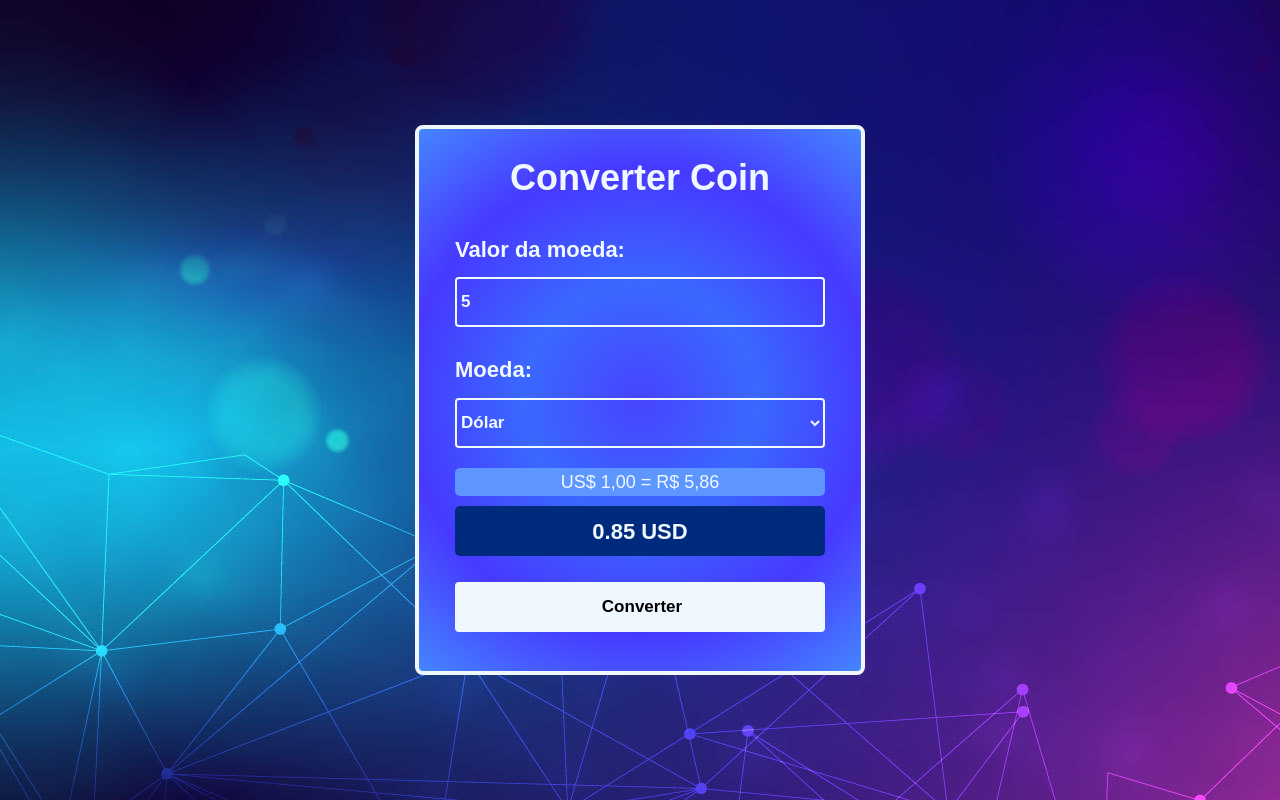
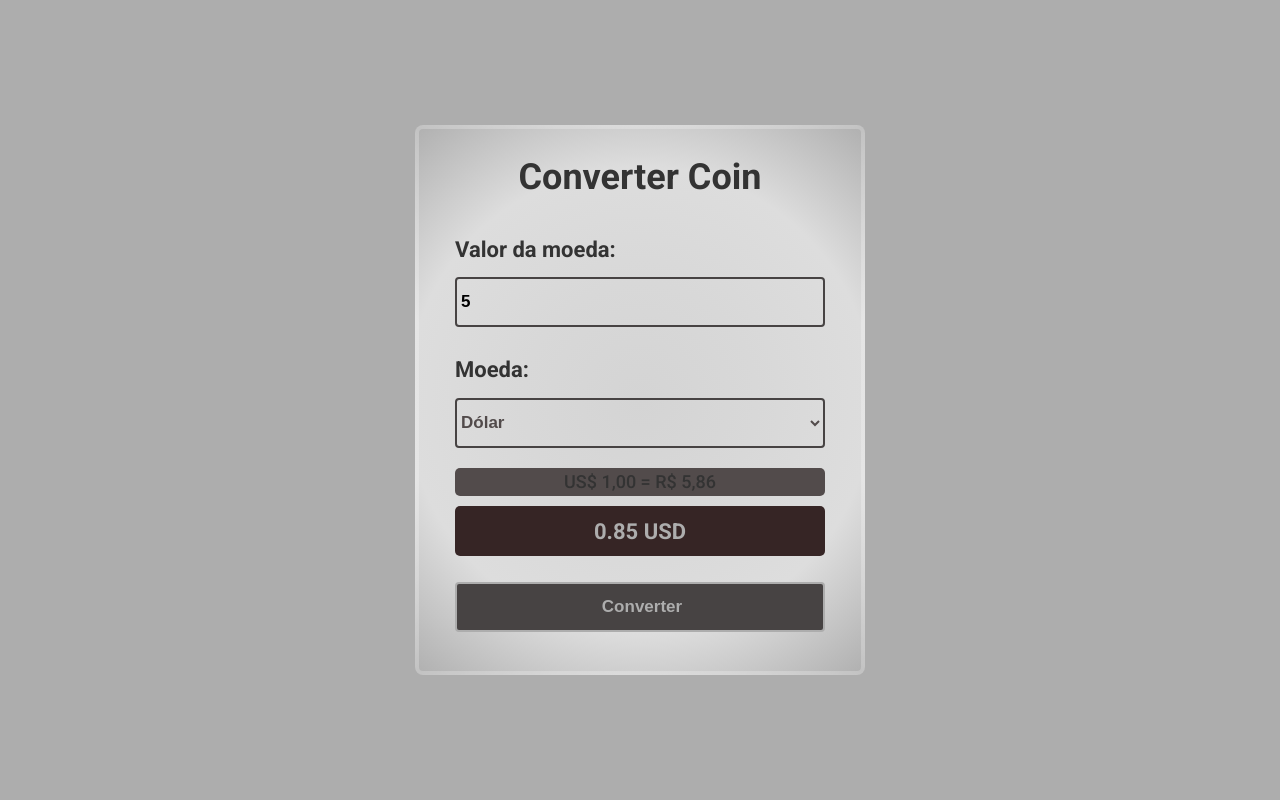
Before and after one commit to DevBrzera/conversor-moeda, a plain HTML site: page index.html in a window 1280 px wide. Both pictures are taken after typing "5" into the empty fields and a click on the button "Converter". Drawn offline with Linux system fonts and the light colour scheme.

Commit message:
update theme + add styles paste 19-03

```diff
--- a/index.html
+++ b/index.html
@@ -3,8 +3,9 @@
 <head>
     <meta charset="UTF-8">
     <meta name="viewport" content="width=device-width, initial-scale=1.0">
-    <link rel="stylesheet" href="./styles.css">
-    <link rel="stylesheet" href="./reset.css">
+    <link rel="stylesheet" href="./styles/reset.css">
+    <link rel="stylesheet" href="./styles/var.css">
+    <link rel="stylesheet" href="./styles/styles.css">
     <title>$ Coin Trip</title>
 </head>
 <body>
--- a/styles.css
+++ b/styles/styles.css
@@ -7,7 +7,7 @@ html, body {
     display: flex;
     justify-content: center;
     align-items: center;
-    background-image: url('./assets/background-image_1.jpg');
+    background-color: var(--color-primary);
 }
 
 .container {
@@ -16,10 +16,9 @@ html, body {
     flex-direction: column;
     height: 550px;
     width: 450px;
-    background: radial-gradient(circle, #4744ff, #3a68ff, #4739ff, #4586ff);
+    background: radial-gradient(circle, #d4d4d4, #d8d8d8, #dddddd, #b1b1b1);
     border-radius: 8px;
-    border: 4px solid aliceblue;
-    color: aliceblue;;
+    border: 4px solid rgba(255, 255, 255, 0.219);
 }
 
 .container .title {
@@ -52,15 +51,14 @@ html, body {
     font-size: 17px;
     font-weight: 700;
     padding-left: 4px;
-    color: aliceblue;
     background-color: transparent;
-    border: 2px solid aliceblue;
+    border: 2px solid var(--color-quaternary);
     cursor: pointer;
     transition: all 0.3s ease-in-out;
 }
 
 .form-container input:focus {
-    border: 2px solid #00ff00;
+    border: 2px solid var(--color-secondary);
 }
 
 .form-container select {
@@ -72,27 +70,27 @@ html, body {
     border-radius: 4px;
     font-size: 17px;
     font-weight: 700;
-    color: aliceblue;
+    color: var(--color-quinary);
     background-color: transparent;
-    border: 2px solid aliceblue;
+    border: 2px solid var(--color-quaternary);
     cursor: pointer;
     transition: all 0.3s ease-in-out;
 }
 
 .form-container select:focus {
-    border: 2px solid #00ff00;
+    border: 2px solid var(--color-secondary);
 }
 
 .form-container select option {
-    background-color: #3a68ff;
-    color: aliceblue;
+    background-color: #d8d8d8;
+    color: var(--color-quinary);
     font-size: 17px;
     font-weight: 600;
-    border: 1px solid aliceblue;
+    border: 1px solid var(--color-quaternary);
 }
 
 ::-webkit-input-placeholder {
-    color: aliceblue;
+    color: var(--color-quinary);
     font: 16px arial, sans-serif;
     font-weight: 600;
 }
@@ -107,17 +105,17 @@ html, body {
     font-size: 17px;
     font-weight: 700;
     padding-left: 4px;
-    color: #000;
-    background-color: aliceblue;
-    border: 2px solid aliceblue;
+    color: var(--color-primary);
+    background-color: var(--color-quaternary);
+    border: 2px solid var(--color-primary);
     cursor: pointer;
     transition: all 0.3s ease-in-out;
 }
 
 .form-container button:hover {
-    background-color: #00ff00;
-    border-color: aliceblue;
-    color: aliceblue;
+    background-color: var(--color-secondary);
+    border-color: var(--color-primary);
+    color: var(--color-primary);
     font-weight: 700;
     transform: scale(1.05);
 }
@@ -134,7 +132,7 @@ html, body {
     justify-content: center;
     font-size: 18px;
     font-weight: 500;
-    background-color: #5e96ff;
+    background-color: var(--color-quinary);
     border-radius: 5px;
 }
 
@@ -145,6 +143,7 @@ html, body {
     height: 50px;
     font-size: 22px;
     font-weight: 700;
-    background-color: #002b7c;
+    color: var(--color-primary);
+    background-color: var(--color-secondary);
     border-radius: 5px;
 }
--- /dev/null
+++ b/styles/var.css
@@ -0,0 +1,7 @@
+:root {
+    --color-primary: #adadad;
+    --color-secondary: #362525;
+    --color-tertiary: #333;
+    --color-quaternary: #474343;
+    --color-quinary: #524b4b;
+}
```
Also changed, not shown: styles/reset.css (renamed from reset.css).
